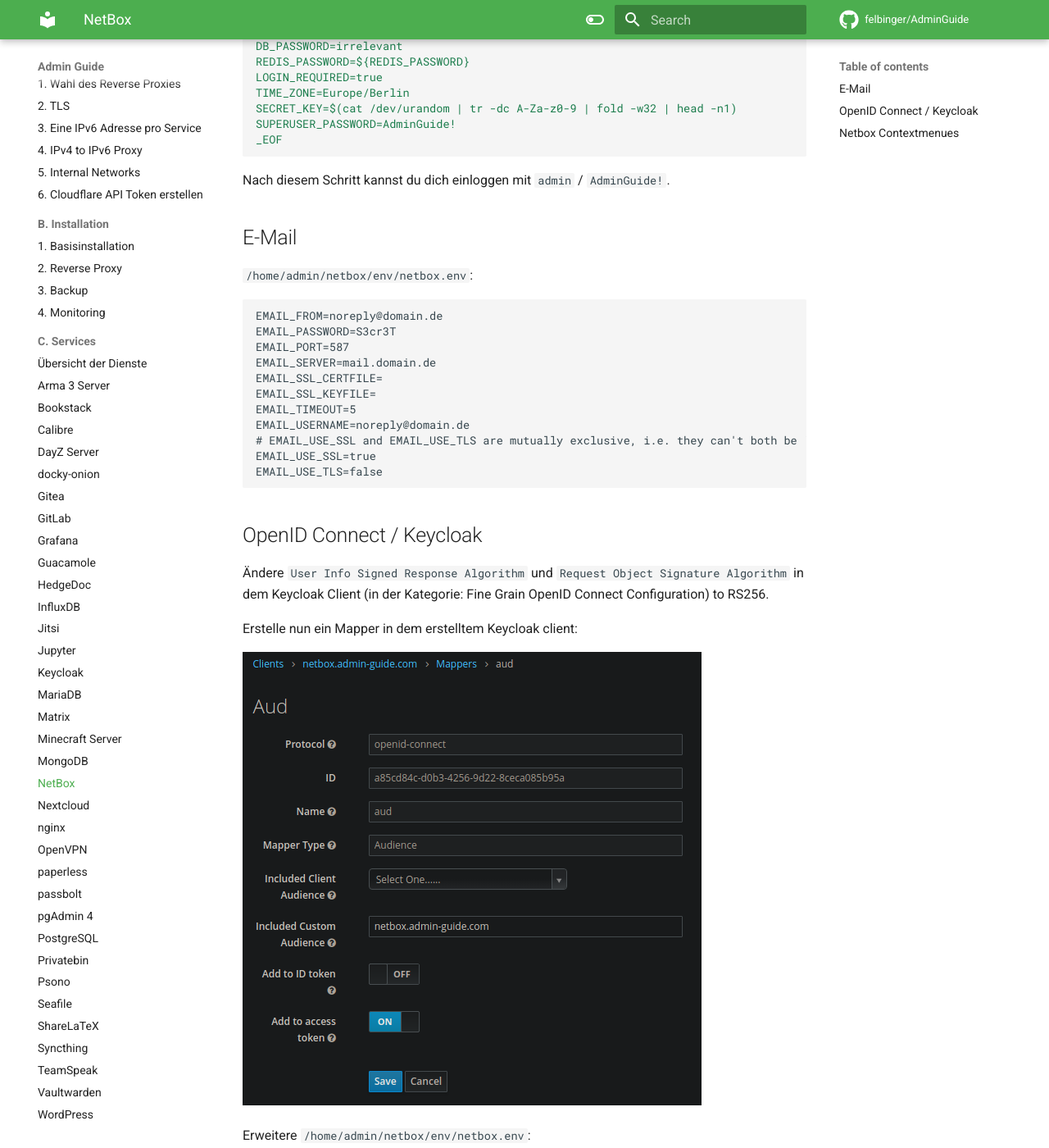
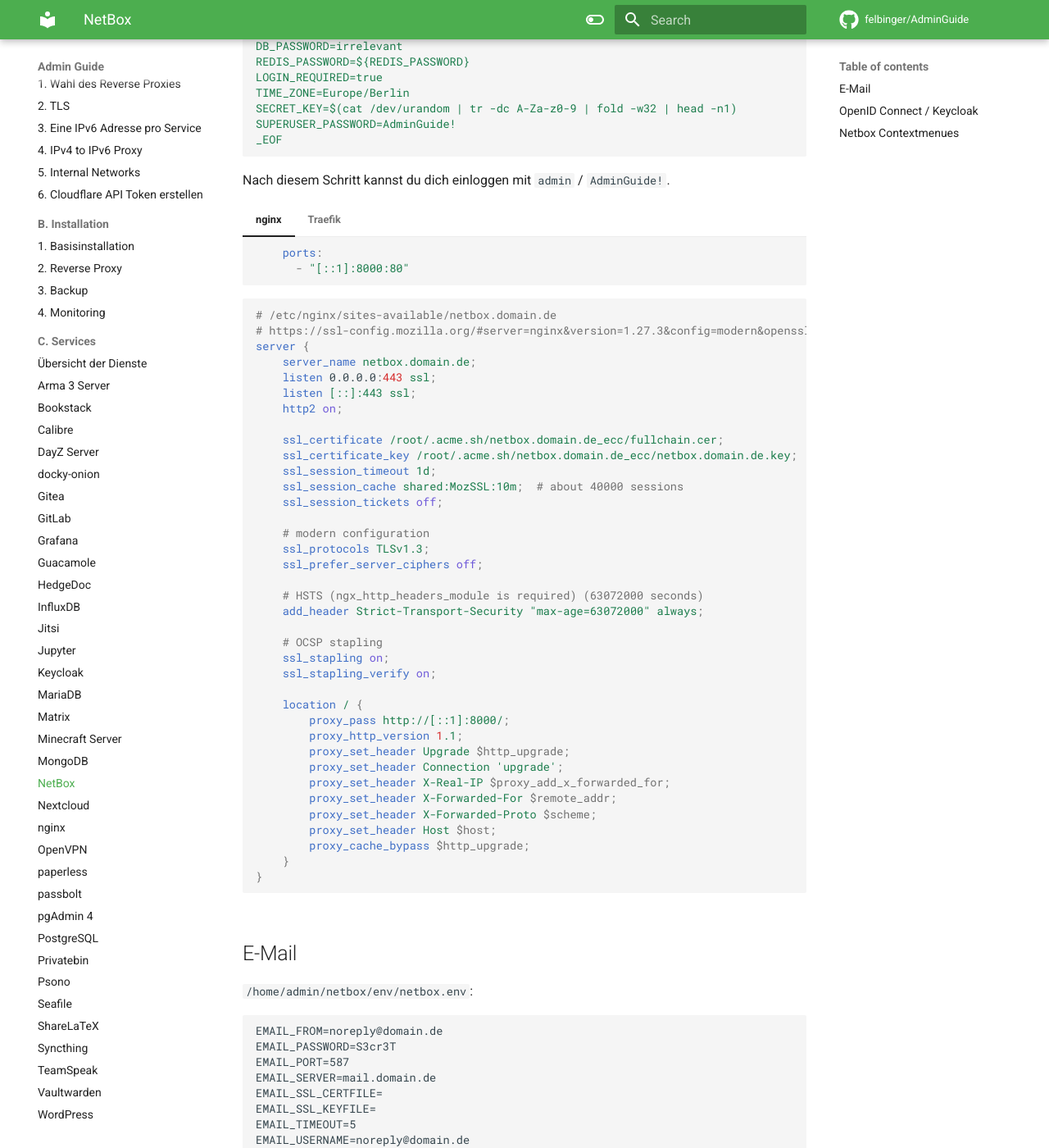
Before and after one commit to felbinger/AdminGuide, an MkDocs documentation site: the page built from docs/C._Services/netbox.md, in a window 1280 px wide and 1400 px high, scrolled down 1016 px. Shown: the whole window at 82% size. Built offline with MkDocs 1.6.1 and Material for MkDocs 9.7.7, drawn with Linux system fonts in a browser that asks for light colours; comment, search, counter and statistics services are not loaded.

Commit message:
netbox: add reverse proxy config

````diff
--- a/docs/C._Services/netbox.md
+++ b/docs/C._Services/netbox.md
@@ -63,6 +63,62 @@ _EOF
 
 Nach diesem Schritt kannst du dich einloggen mit `admin` / `AdminGuide!`.
 
+
+=== "nginx"
+    ```yaml
+        ports:
+          - "[::1]:8000:80"
+    ```
+
+    ```nginx
+    # /etc/nginx/sites-available/netbox.domain.de
+    # https://ssl-config.mozilla.org/#server=nginx&version=1.27.3&config=modern&openssl=3.4.0&ocsp=false&guideline=5.7
+    server {
+        server_name netbox.domain.de;
+        listen 0.0.0.0:443 ssl;
+        listen [::]:443 ssl;
+        http2 on;
+
+        ssl_certificate /root/.acme.sh/netbox.domain.de_ecc/fullchain.cer;
+        ssl_certificate_key /root/.acme.sh/netbox.domain.de_ecc/netbox.domain.de.key;
+        ssl_session_timeout 1d;
+        ssl_session_cache shared:MozSSL:10m;  # about 40000 sessions
+        ssl_session_tickets off;
+
+        # modern configuration
+        ssl_protocols TLSv1.3;
+        ssl_prefer_server_ciphers off;
+
+        # HSTS (ngx_http_headers_module is required) (63072000 seconds)
+        add_header Strict-Transport-Security "max-age=63072000" always;
+
+        # OCSP stapling
+        ssl_stapling on;
+        ssl_stapling_verify on;
+
+        location / {
+            proxy_pass http://[::1]:8000/;
+            proxy_http_version 1.1;
+            proxy_set_header Upgrade $http_upgrade;
+            proxy_set_header Connection 'upgrade';
+            proxy_set_header X-Real-IP $proxy_add_x_forwarded_for;
+            proxy_set_header X-Forwarded-For $remote_addr;
+            proxy_set_header X-Forwarded-Proto $scheme;
+            proxy_set_header Host $host;
+            proxy_cache_bypass $http_upgrade;
+        }
+    }
+    ```
+
+=== "Traefik"
+    ```yaml
+        labels:
+          - "traefik.enable=true"
+          - "traefik.http.services.srv_netbox.loadbalancer.server.port=80"
+          - "traefik.http.routers.r_netbox.rule=Host(`netbox.domain.de`)"
+          - "traefik.http.routers.r_netbox.entrypoints=websecure"
+    ```
+
 ## E-Mail
 
 `/home/admin/netbox/env/netbox.env`:
````
